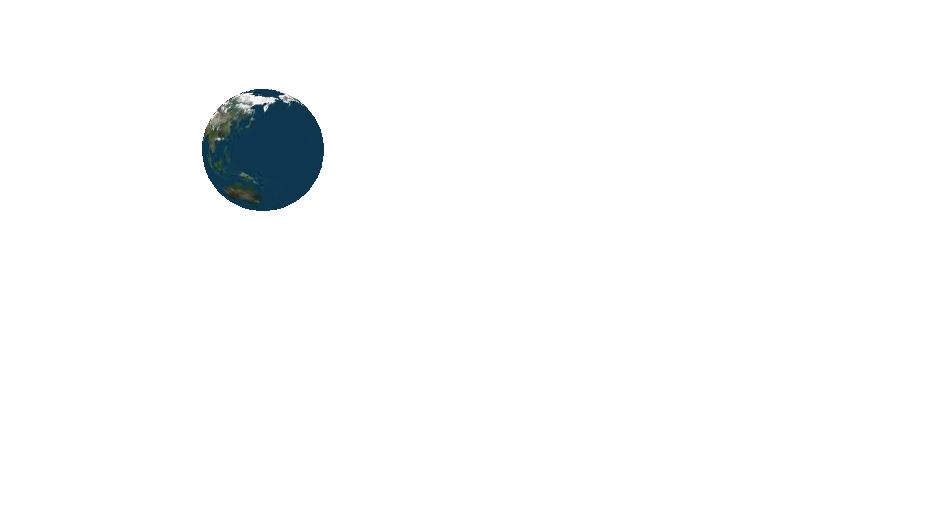
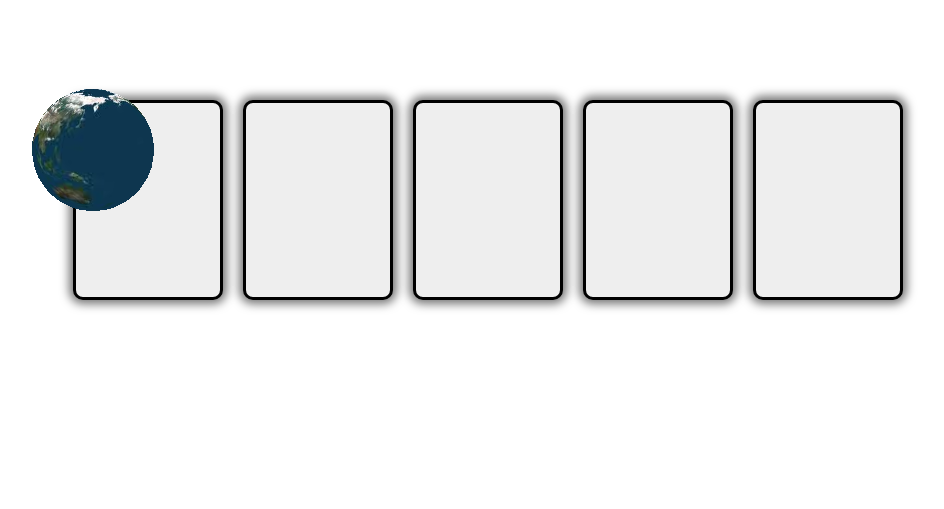
Before and after one commit to sirJiggles/Three-play, a PHP site: page / in a window 1280 px wide. Shown: the top 509 px of the page, without its empty margins (107-1051 px from the left). Run offline with PHP 8.4, Linux system fonts and the light colour scheme.

Commit message:
added some simple cards that will flip over when interacting with them using the leap motion controller

```diff
--- a/assets/css/screen.css
+++ b/assets/css/screen.css
@@ -511,6 +511,108 @@ body, html {
   display: inline;
 }
 
+#three {
+  position: absolute;
+  width: 100%;
+  top: 0px;
+  left: 0px;
+  z-index: 999999;
+}
+
+.game-board {
+  position: relative;
+  display: block;
+  float: left;
+  width: 100%;
+  padding-top: 100px;
+}
+.game-board ul {
+  list-style-type: none;
+  padding: 0;
+  margin: 0;
+}
+.game-board ul li {
+  float: left;
+  margin: 0 20px 0 0;
+  position: relative;
+  width: 150px;
+  height: 200px;
+}
+.game-board ul li.over .front {
+  z-index: 5;
+  -webkit-transform: rotateY(180deg);
+  -moz-transform: rotateY(180deg);
+  -ms-transform: rotateY(180deg);
+  -o-transform: rotateY(180deg);
+  transform: rotateY(180deg);
+}
+.game-board ul li.over .back {
+  z-index: 10;
+  -webkit-transform: rotateY(0deg);
+  -moz-transform: rotateY(0deg);
+  -ms-transform: rotateY(0deg);
+  -o-transform: rotateY(0deg);
+  transform: rotateY(0deg);
+}
+.game-board ul li .front,
+.game-board ul li .back {
+  display: block;
+  float: left;
+  text-decoration: none;
+  outline: none;
+  -webkit-transform-style: preserve-3d;
+  -moz-transform-style: preserve-3d;
+  -ms-transform-style: preserve-3d;
+  -o-transform-style: preserve-3d;
+  transform-style: preserve-3d;
+  -webkit-backface-visibility: hidden;
+  -moz-backface-visibility: hidden;
+  -ms-backface-visibility: hidden;
+  -o-backface-visibility: hidden;
+  backface-visibility: hidden;
+  -webkit-transition: 0.75s;
+  -moz-transition: 0.75s;
+  -o-transition: 0.75s;
+  transition: 0.75s;
+  width: 150px;
+  height: 200px;
+  -webkit-border-radius: 10px;
+  -moz-border-radius: 10px;
+  -ms-border-radius: 10px;
+  -o-border-radius: 10px;
+  border-radius: 10px;
+  background-color: #eee;
+  border: 3px solid black;
+  -webkit-box-shadow: 0px 0px 10px 4px #777777;
+  -moz-box-shadow: 0px 0px 10px 4px #777777;
+  box-shadow: 0px 0px 10px 4px #777777;
+}
+.game-board ul li .front {
+  text-indent: -9999px;
+  position: absolute;
+  z-index: 5;
+  left: 10px;
+}
+.game-board ul li .back {
+  position: absolute;
+  top: 0;
+  left: 10px;
+  z-index: 1;
+  -webkit-transform: rotateY(-180deg);
+  -moz-transform: rotateY(-180deg);
+  -ms-transform: rotateY(-180deg);
+  -o-transform: rotateY(-180deg);
+  transform: rotateY(-180deg);
+}
+.game-board ul li a {
+  display: block;
+  float: left;
+  width: 100%;
+  height: 100%;
+  text-decoration: none;
+  outline: none;
+}
+
 /* Responsive styles
 
 Changed to Desktop first else we would not be able to have a modular system!
--- a/assets/sass/includes/_style.scss
+++ b/assets/sass/includes/_style.scss
@@ -39,3 +39,83 @@ body,html{
 
     }
 }
+
+#three{
+    position:absolute;
+    width:100%;
+    top:0px;
+    left:0px;
+    z-index:999999;
+}
+
+.game-board{
+    position:relative;
+    @include block-left;
+    width:100%;
+    padding-top:100px;
+
+    ul{
+        list-style-type:none;
+        @include reset-box;
+
+        li{
+
+            float:left;
+            margin:0 20px 0 0;
+            position:relative;
+            width:150px;
+            height:200px;
+
+            &.over{
+                .front{
+                    z-index: 5;
+                    @include rotateY(180deg);
+                }
+                .back{
+                    z-index: 10;
+                    @include rotateY(0deg);
+                }
+            }
+
+            .front,
+            .back{
+                @include block-left;
+                text-decoration:none;
+                outline:none;
+                @include transform-style(preserve-3d);
+                @include backface-visibility(hidden);
+                @include transition(0.75s);
+                width:150px;
+                height:200px;
+                @include border-radius(10px);
+                background-color:#eee;
+                border:3px solid black;
+                @include box-shadow(0px 0px 10px 4px #777);
+            }
+
+            .front{
+                text-indent:-9999px;
+                position:absolute;
+                z-index:5;
+                left:10px;
+            }
+
+            .back{
+                position:absolute;
+                top:0;
+                left:10px;
+                z-index:1;
+                @include rotateY(-180deg);
+            }
+
+            a{
+                @include block-left;
+                width:100%;
+                height:100%;
+                text-decoration: none;
+                outline: none;
+            }
+        }
+    }
+
+}
--- a/index.php
+++ b/index.php
@@ -1,7 +1,31 @@
 <?php include('includes/header.inc.php'); ?>
 
+<!-- Over the top of the game board -->
 <div id="three">
 
 </div>
 
+<!-- the game board -->
+<div class="game-board">
+
+	<ul>
+		<?php for($i = 0; $i < 5; $i ++) : ?>
+
+			<li class="card">
+				<a class="flip" href="#" title="card flip">
+					<div class="front">
+						This is card <?php echo $i; ?>
+					</div>
+					<div class="back">
+						This is the back of card <?php echo $i; ?>
+					</div>
+				</a>
+			</li>
+
+		<?php endfor; ?>
+
+	</ul>
+
+</div>
+
 <?php include('includes/footer.inc.php'); ?>
```
Also changed, not shown: assets/js/app/lib/controls.js (added, +59 -0 lines), assets/js/app/lib/functions.js (+25 -0 lines), assets/js/script.js (+7 -1 lines), assets/js/script.min.js.
